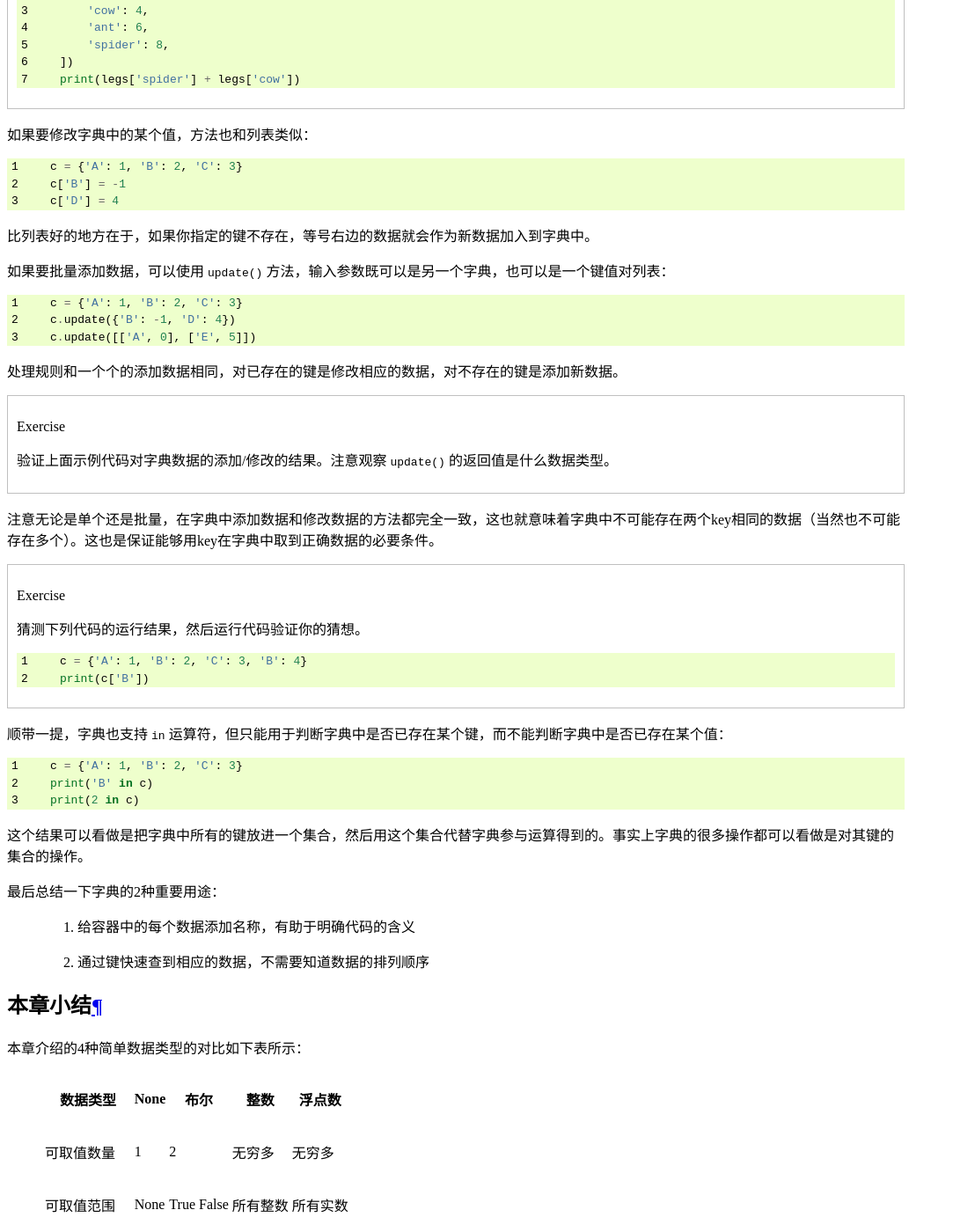
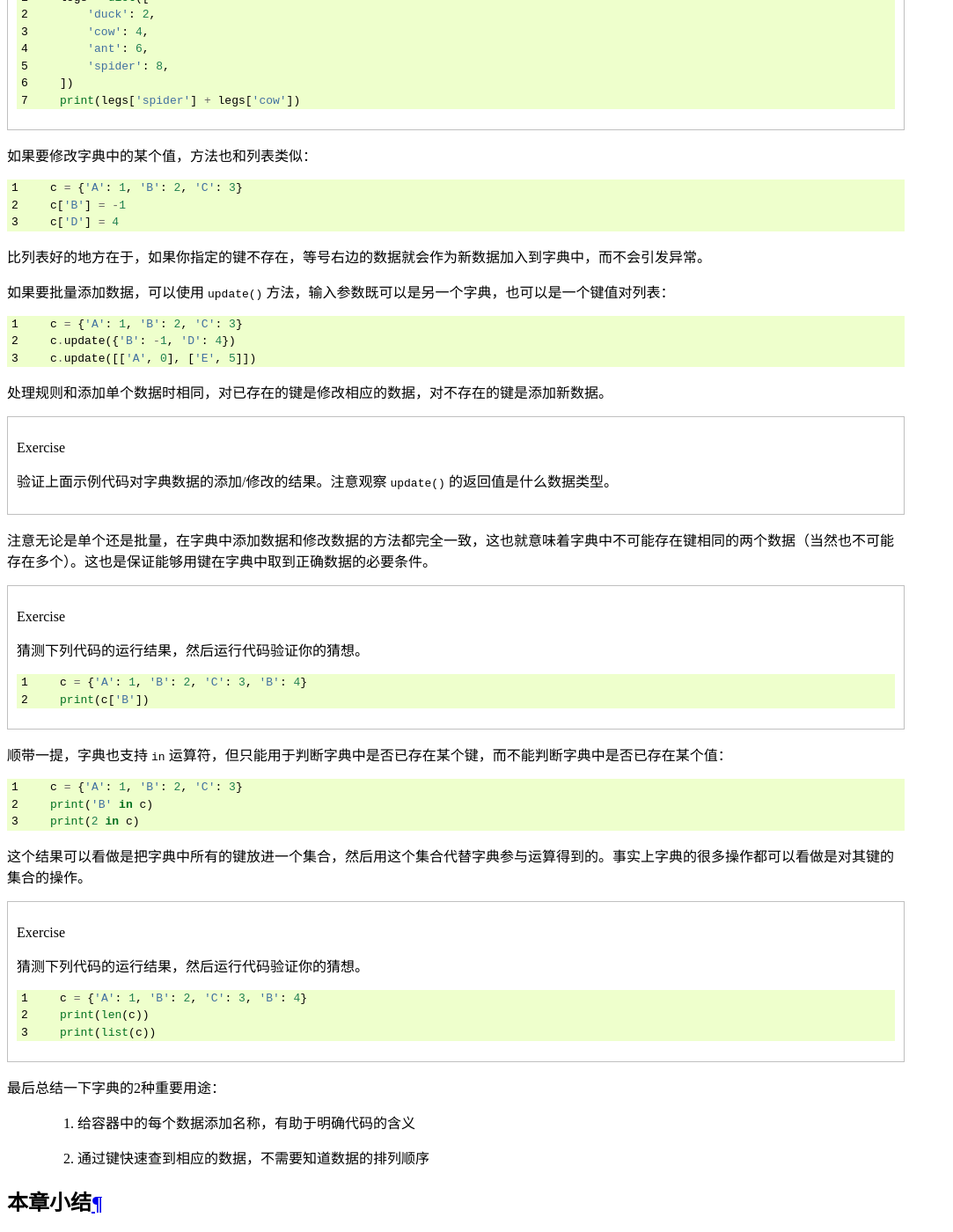
Before and after one commit to letscan/ProgrammingBasics, a Sphinx documentation site: the page built from doc/DataTypes.rst, in a window 1280 px wide and 1400 px high, scrolled down 10814 px. Shown: the whole window at 88% size, without its empty margins (0-1083 px from the left). Built offline with Sphinx 7.4.7 and the Read the Docs theme 2.0.0, drawn with Linux system fonts in a browser that asks for light colours; comment, search, counter and statistics services are not loaded; some of the changed text lies outside the part shown.

Commit message:
tiny fixes

```diff
--- a/doc/DataTypes.rst
+++ b/doc/DataTypes.rst
@@ -27,7 +27,7 @@
 “简单”数据类型
 --------------------
 
-说到 **简单** 的数据类型，在前面提到的3种数据类型之中，恐怕就要算 *数值* 数据类型了。但其实你已经 **“见过”** 了更简单的数据类型： ``None`` 。这种特殊的数据类型只有一种可能的取值就是 ``None`` 自身， 而且 **几乎** 不支持任何操作，最常用的用法就是作为占位符，表示 **什么也没有** 或是 **到此为止了** 。
+说到 **简单** 的数据类型，在前面提到的3种数据类型之中，恐怕就要算 *数值* 数据类型了。但其实你已经 **见过** 了更简单的数据类型： ``None`` 。这种特殊的数据类型只有一种可能的取值就是 ``None`` 自身， 而且 **几乎** 不支持任何操作，最常用的用法就是作为占位符，表示 **什么也没有** 或是 **到此为止了** 。
 
 简单程度仅次于 ``None`` 的数据类型是所谓 *布尔* 数据类型，或者叫 *逻辑* 数据类型。这种数据类型仅有2种可能的取值： ``True`` 和 ``False`` 。它们各自的意义正如你在数学或逻辑学中学到的一样： *真* 与 *假* ；所支持的操作也正如你在数学或逻辑学中学到的一样： *与* 、 *或* 还有 *非* 。
 
@@ -154,7 +154,7 @@
 
 .. note::
 
-    浮点数得名于电脑对小数或分数的特殊存储方式，其细节超出了本书的讨论范围。作最简单理解的话，浮点数是对小数或分数的近似表示。
+    浮点数得名于电脑对小数或分数的特殊存储方式，其细节超出了本书的讨论范围。作最简单理解的话，浮点数是对小数或分数的 **近似** 表示。
 
 
 在大部分数值运算中，Python不要求你明确区分整数与浮点数，你可以按正常习惯使用。
@@ -324,7 +324,7 @@
 
 需要格外注意的是， ``append()`` 和 ``extend()`` 的返回值都是 ``None`` 。经常有人犯迷糊把 ``append()`` 和 ``extend()`` 的返回值当成列表继续进行操作，结果自然是可怕的。
 
-如果我们想知道列表中有多少个不重复的元素，可以使用 ``set()`` 函数：
+如果我们想去掉列表中重复的元素，可以使用 ``set()`` 函数：
 
 .. code-block:: python
     :linenos:
@@ -334,7 +334,7 @@
         unique_nums = set(nums)
         print(len(unique_nums))
 
-事实上， ``set()`` 函数是一个类型转换函数，返回的是 *集合 (set)* 数据类型。集合数据类型的特性就是不允许包含重复的元素。上面消除重复的方法就是利用这一特性，列表被转换为集合后，多余的重复元素都被丢弃了，此时再用 ``len()`` 得到的就是不重复的元素个数。
+事实上， ``set()`` 函数是一个类型转换函数，返回的是 *集合（set）* 数据类型。集合数据类型的特性就是不允许包含重复的元素。上面去掉重复元素的方法就是利用这一特性：列表被转换为集合后，多余的重复元素都被丢弃了，此时再用 ``len()`` 得到的就是去重后的元素个数。
 
 集合数据类型的值的外观与列表很像，只是把 ``[]`` 换成了 ``{}`` ：
 
@@ -497,9 +497,9 @@
         student = {'Name': 'Alice', 'Scores': [85, 90, 77], 'Passed': True}
 
 
-字典的外观和集合相似，是由 ``{}`` 包围起来、由 ``,`` 分隔的多个数据，不同之处在于，每个元素是由 ``:`` 分隔的两个数据，即所谓 *键值对* 。 ``:`` 之前和之后的数据分别叫做 *键（key）* 和 *值（value）* 。值的部分与列表一样，可以是任何数据类型。键的部分则是与集合一样，可以是任何 **hashable** 的数据，但习惯上只会用字符串作为键。
+字典的外观和集合相似，是由 ``{}`` 包围起来、由 ``,`` 分隔的多个数据，不同之处在于，字典中的每个元素由 ``:`` 分隔的两个数据组成，这即是所谓 *键值对* 。 ``:`` 之前和之后的数据分别叫做 *键（key）* 和 *值（value）* 。值的部分与列表一样，可以是任何数据类型。键的部分则是与集合一样，可以是任何 **hashable** 的数据，但习惯上只会用字符串作为键。
 
-从字典中取出数据的方法与列表也很相似：
+从字典中取出数据的方法与列表也很相似，是使用 `[]` ，但 `[]` 中不是数字序号而是所需数据的键：
 
 .. code-block:: python
     :linenos:
@@ -559,7 +559,7 @@
         c['D'] = 4
 
 
-比列表好的地方在于，如果你指定的键不存在，等号右边的数据就会作为新数据加入到字典中。
+比列表好的地方在于，如果你指定的键不存在，等号右边的数据就会作为新数据加入到字典中，而不会引发异常。
 
 如果要批量添加数据，可以使用 ``update()`` 方法，输入参数既可以是另一个字典，也可以是一个键值对列表：
 
@@ -570,14 +570,14 @@
         c.update({'B': -1, 'D': 4})
         c.update([['A', 0], ['E', 5]])
 
-处理规则和一个个的添加数据相同，对已存在的键是修改相应的数据，对不存在的键是添加新数据。
+处理规则和添加单个数据时相同，对已存在的键是修改相应的数据，对不存在的键是添加新数据。
 
 
 .. topic :: Exercise
 
     验证上面示例代码对字典数据的添加/修改的结果。注意观察 ``update()`` 的返回值是什么数据类型。
 
-注意无论是单个还是批量，在字典中添加数据和修改数据的方法都完全一致，这也就意味着字典中不可能存在两个key相同的数据（当然也不可能存在多个）。这也是保证能够用key在字典中取到正确数据的必要条件。
+注意无论是单个还是批量，在字典中添加数据和修改数据的方法都完全一致，这也就意味着字典中不可能存在键相同的两个数据（当然也不可能存在多个）。这也是保证能够用键在字典中取到正确数据的必要条件。
 
 .. topic :: Exercise
 
@@ -599,6 +599,17 @@
         print(2 in c)
 
 这个结果可以看做是把字典中所有的键放进一个集合，然后用这个集合代替字典参与运算得到的。事实上字典的很多操作都可以看做是对其键的集合的操作。
+
+.. topic :: Exercise
+
+    猜测下列代码的运行结果，然后运行代码验证你的猜想。
+
+    .. code-block:: python
+        :linenos:
+
+            c = {'A': 1, 'B': 2, 'C': 3, 'B': 4}
+            print(len(c))
+            print(list(c))
 
 最后总结一下字典的2种重要用途：
 
```
Also changed, not shown: other parts of doc/DataTypes.rst (+5 -4 lines).
